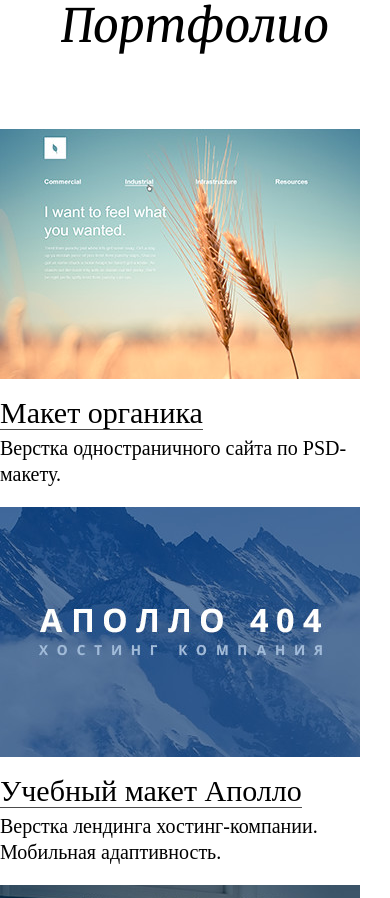
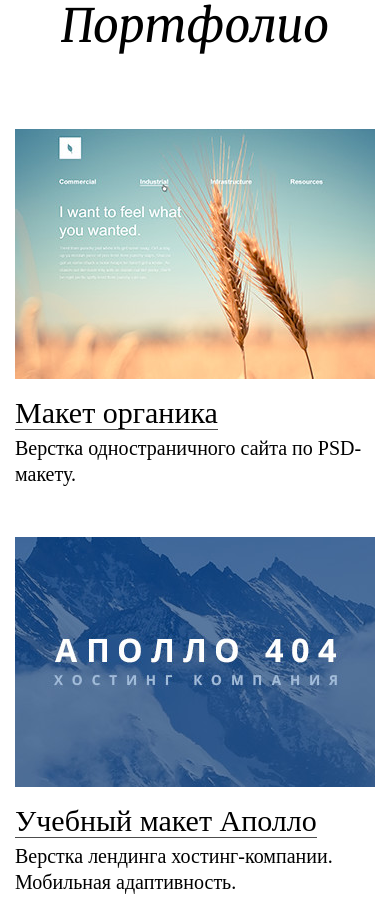
Before and after one commit to MaxTikhonov/MaxTikhonov.github.io, a plain HTML site: page index.html in a window 390 px wide. Shown: the part 911-1809 px from the top of the page. Drawn offline with Linux system fonts and the light colour scheme; a web font is replaced by a local one.

Commit message:
Update css.css

```diff
--- a/styles/css.css
+++ b/styles/css.css
@@ -185,4 +185,11 @@ MEDIA
 	.container {
 		width: 100%;
 	}
+	.col-4 {
+		width: 100%;
+		margin: 0px;
+		margin-bottom: 30px;
+		padding-left: 15px;
+		padding-right: 15px;
+	}
 }
```
